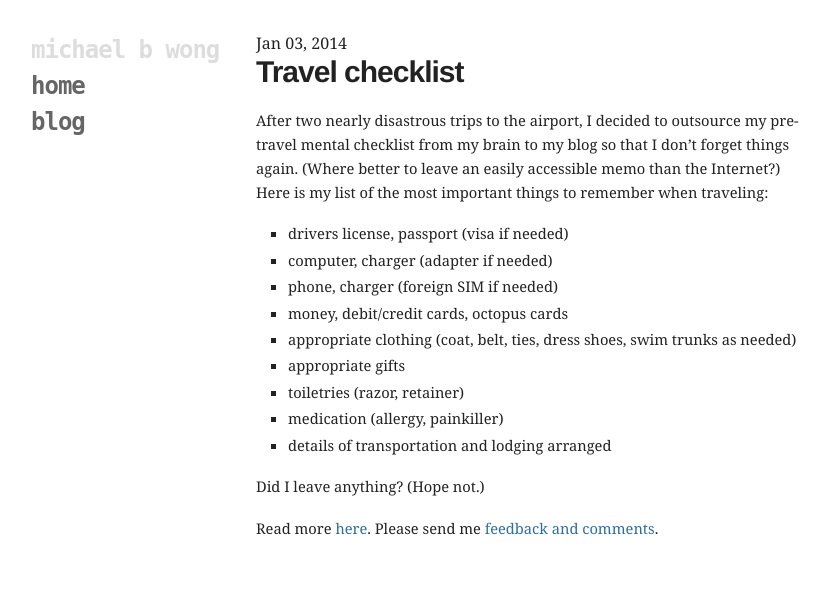
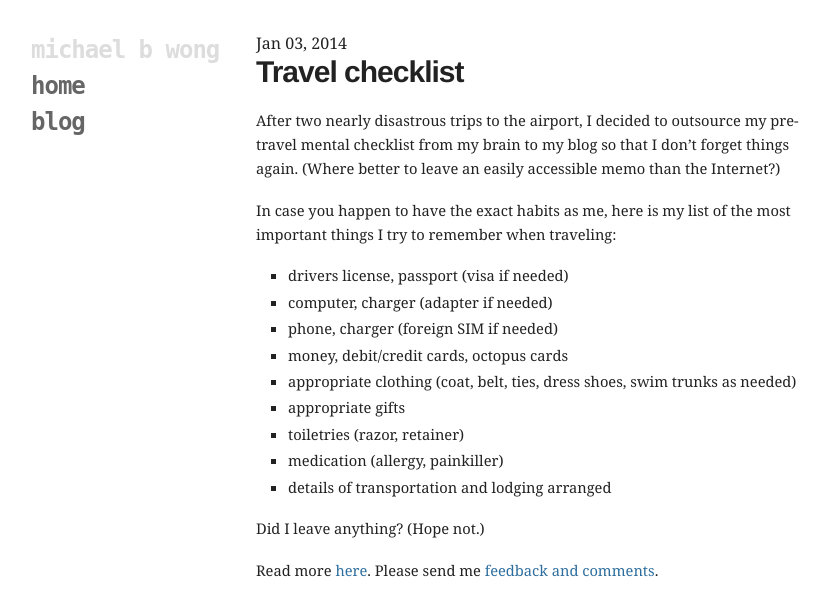
Before and after one commit to mbwong/mbwong.github.com, a Jekyll site: the page built from _posts/2014-1-3-travel-checklist.md, in a window 1280 px wide. Shown: the top 616 px of the page, without its empty margins (94-921 px from the left). Built offline with Jekyll 4.4.1, drawn with Linux system fonts in a browser that asks for light colours.

Commit message:
Update 2014-1-3-travel-checklist.md

```diff
--- a/_posts/2014-1-3-travel-checklist.md
+++ b/_posts/2014-1-3-travel-checklist.md
@@ -6,7 +6,9 @@ layout: post
 
 #Travel checklist
 
-After two nearly disastrous trips to the airport, I decided to outsource my pre-travel mental checklist from my brain to my blog so that I don't forget things again. (Where better to leave an easily accessible memo than the Internet?) Here is my list of the most important things to remember when traveling:
+After two nearly disastrous trips to the airport, I decided to outsource my pre-travel mental checklist from my brain to my blog so that I don't forget things again. (Where better to leave an easily accessible memo than the Internet?)
+
+In case you happen to have the exact habits as me, here is my list of the most important things I try to remember when traveling:
 
 * drivers license, passport (visa if needed)
 * computer, charger (adapter if needed)
```
